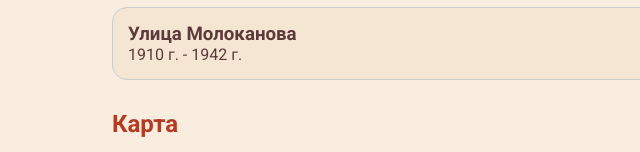
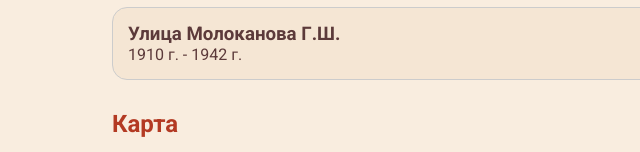
Before and after one commit to laymsik/web-site, a plain HTML site: page index.html in a window 1280 px wide. Shown: the part 612-764 px from the top of the page, 148-788 px from the left. Drawn offline with nearby package versions, Linux system fonts and the light colour scheme.

Commit message:
Update index.html

```diff
--- a/index.html
+++ b/index.html
@@ -45,7 +45,7 @@
                 <p>1920 г. - 1985 г.</p>
             </div>
             <div class="street" onclick="openModal('hero4')">
-                <h3>Улица Молоканова</h3>
+                <h3>Улица Молоканова Г.Ш.</h3>
                 <p>1910 г. - 1942 г.</p>
             </div>
         </section>
```
